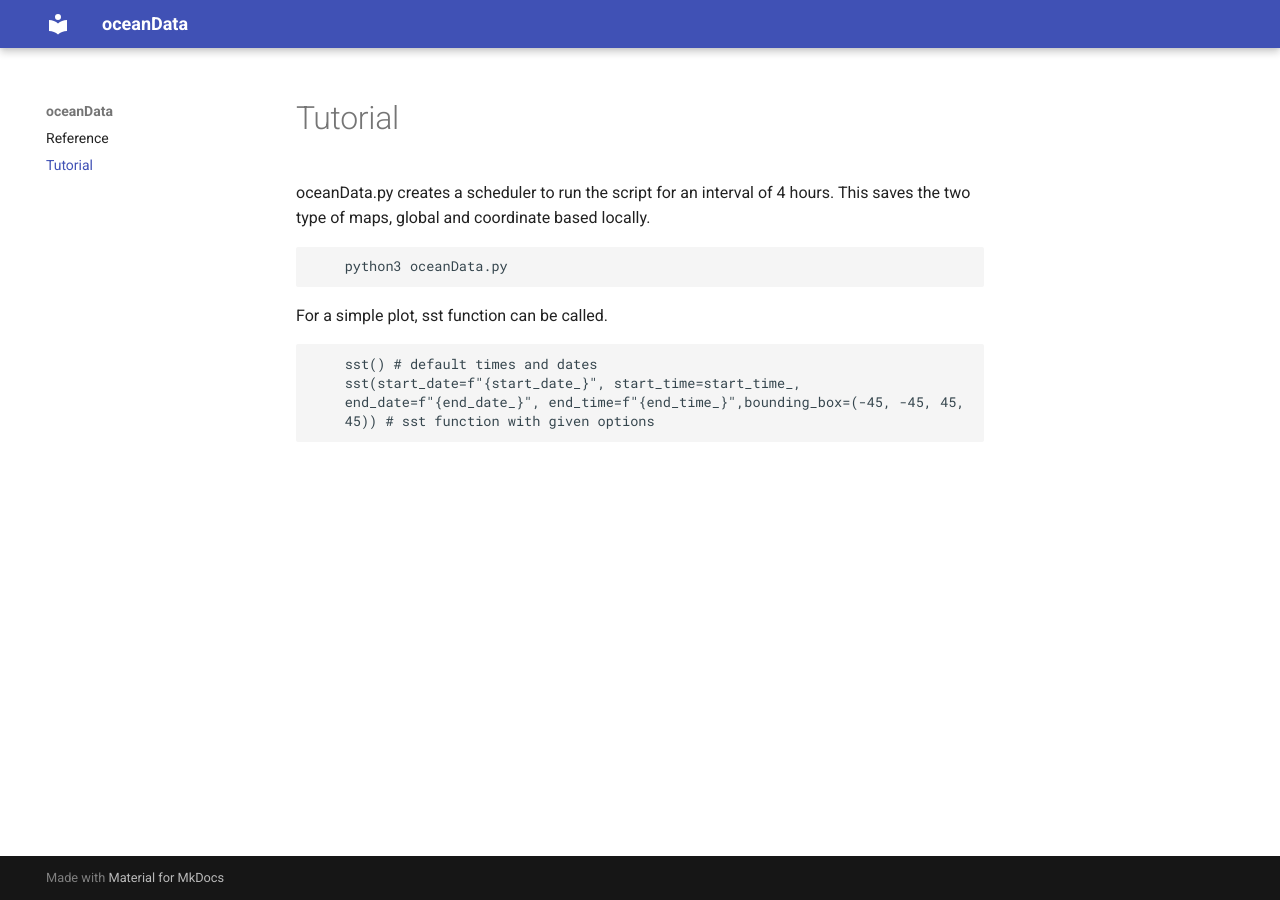
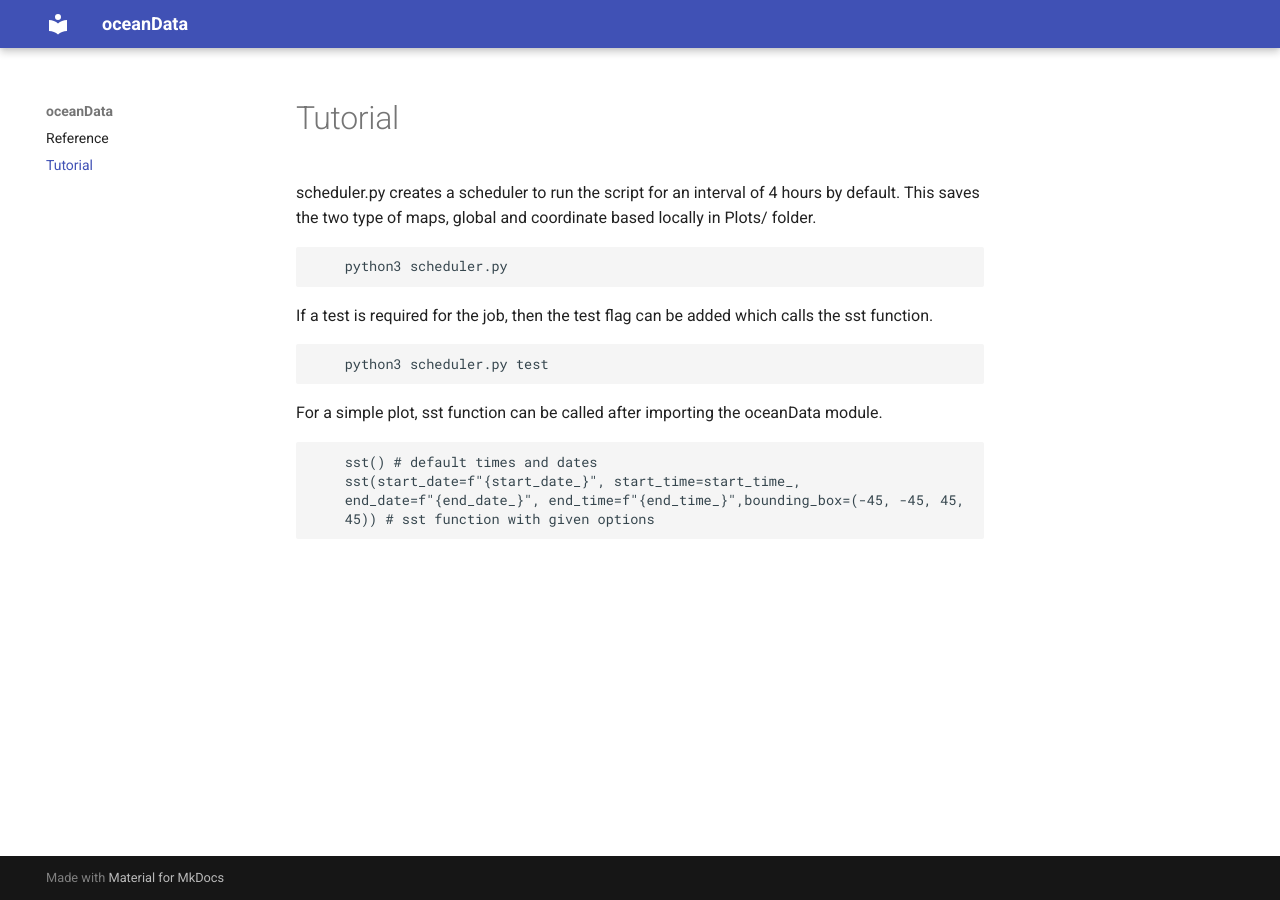
Before and after one commit to shreybh1/oceanData, an MkDocs documentation site: the page built from docs/tutorial.md, in a window 1280 px wide. Built offline with MkDocs 1.6.1 and Material for MkDocs 9.7.7, drawn with Linux system fonts in a browser that asks for light colours.

Commit message:
black format updates to py files and updates to docs

````diff
--- a/docs/tutorial.md
+++ b/docs/tutorial.md
@@ -1,9 +1,17 @@
-oceanData.py creates a scheduler to run the script for an interval of 4 hours.
-This saves the two type of maps, global and coordinate based locally.
+scheduler.py creates a scheduler to run the script for an interval of 4 hours by
+default.
+This saves the two type of maps, global and coordinate based locally in Plots/
+folder.
 ```
-	python3 oceanData.py
+	python3 scheduler.py
 ```
-For a simple plot, sst function can be called.
+If a test is required for the job, then the test flag can be added which calls
+the sst function.
+```
+	python3 scheduler.py test
+```
+For a simple plot, sst function can be called after importing the oceanData
+module.
 ```
 	sst() # default times and dates
 	sst(start_date=f"{start_date_}", start_time=start_time_,
--- a/scheduler.py
+++ b/scheduler.py
@@ -36,8 +36,8 @@ if __name__ == "__main__":
 
     else:
         """
-        Main function that calls plot_maps function for interval of 4 hours
+        Main function that calls plot_maps function for interval of 1 hour
         """
         scheduler = BlockingScheduler()
-        scheduler.add_job(plot_maps, "interval", minutes=5)
+        scheduler.add_job(plot_maps, "interval", hours=1)
         scheduler.start()
````
Also changed, not shown: README.md (+9 -4 lines), docs/ref.md (+4 -4 lines), oceanData/__init__.py (line endings or trailing spaces), 2 other files.
